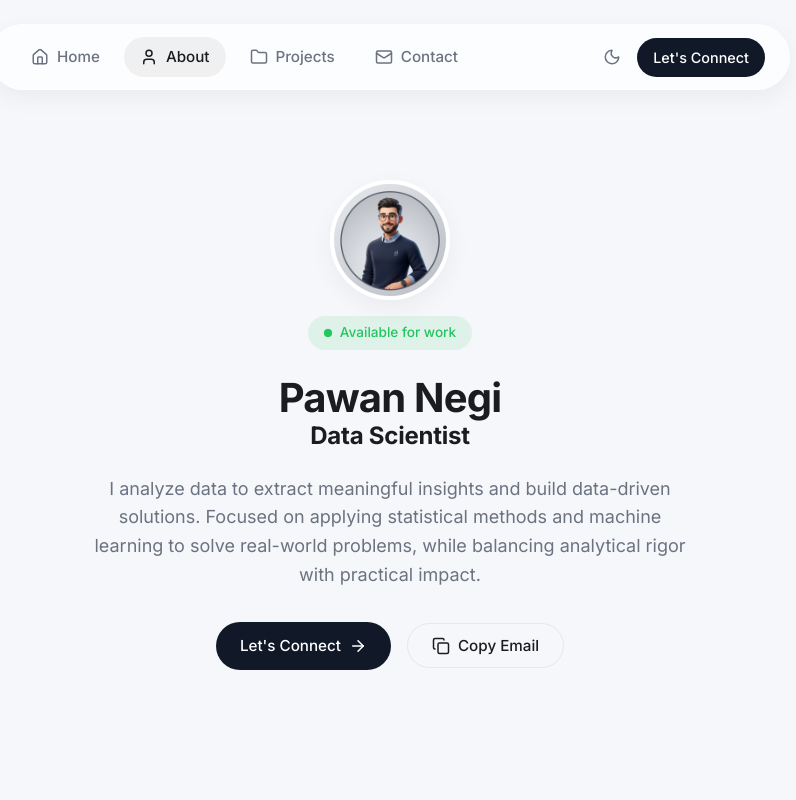
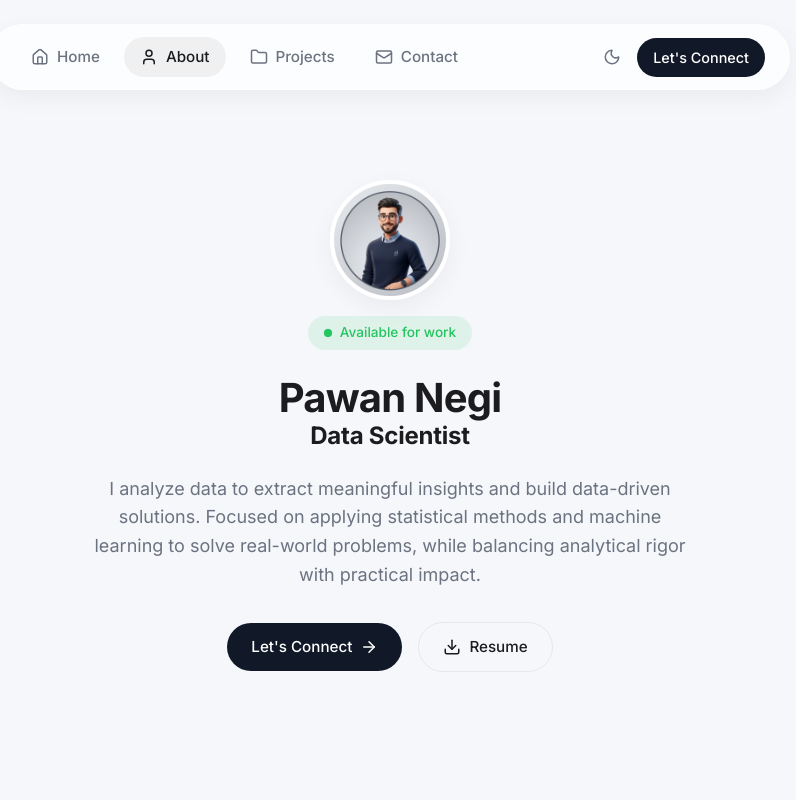
Before and after one commit to pawannegii/MyPortfolio, a React app: page / in a window 1280 px wide. Shown: the top 800 px of the page, without its empty margins (250-1046 px from the left). Built offline with nearby package versions, Linux system fonts and the light colour scheme; the HTML template or start-up script is replaced by a standard one.

Commit message:
Replace Copy Email button with Resume download button

```diff
--- a/src/App.jsx
+++ b/src/App.jsx
@@ -11,8 +11,7 @@
   PenTool,
   LayoutTemplate,
   Palette,
-  CheckCircle2,
-  Copy,
+  Download,
   Sun,
   Moon,
   Code,
@@ -65,7 +64,7 @@
 
 function App() {
   const [activeSection, setActiveSection] = useState('home');
-  const [copied, setCopied] = useState(false);
+
   const [selectedProject, setSelectedProject] = useState(null);
   const [isDark, setIsDark] = useState(() => {
     const saved = localStorage.getItem('theme');
@@ -77,11 +76,7 @@
     localStorage.setItem('theme', isDark ? 'dark' : 'light');
   }, [isDark]);
 
-  const handleCopyEmail = () => {
-    navigator.clipboard.writeText('hello@designer.com');
-    setCopied(true);
-    setTimeout(() => setCopied(false), 2000);
-  };
+
 
   useEffect(() => {
     const handleScroll = () => {
@@ -172,10 +167,10 @@
               <a href="#contact" className="btn btn-primary">
                 Let's Connect <ArrowRight size={18} />
               </a>
-              <button onClick={handleCopyEmail} className="btn btn-outline">
-                {copied ? <CheckCircle2 size={18} /> : <Copy size={18} />}
-                {copied ? 'Copied!' : 'Copy Email'}
-              </button>
+              <a href="/Resume.pdf" target="_blank" rel="noopener noreferrer" className="btn btn-outline">
+                <Download size={18} />
+                Resume
+              </a>
             </div>
           </FadeIn>
         </section>
```
